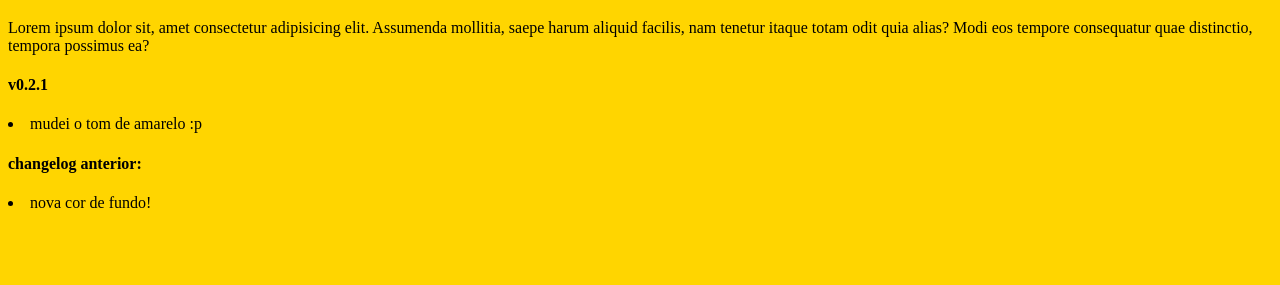
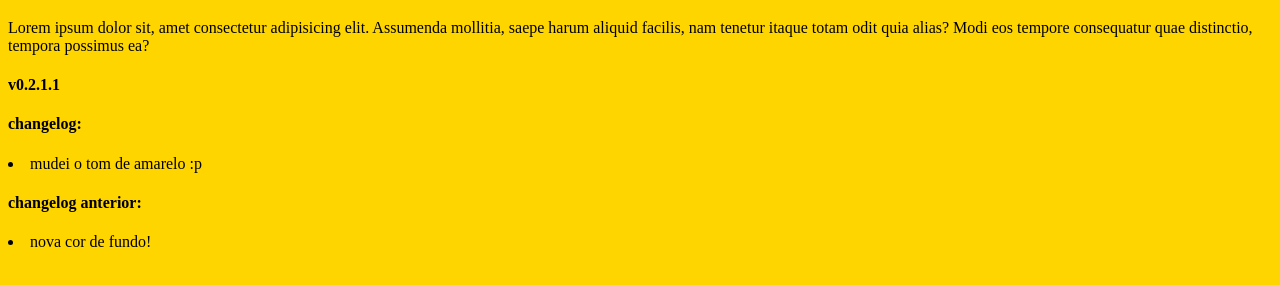
Before and after one commit to Art988/PrimeiroRepositorio, a plain HTML site: page index.html in a window 1280 px wide. Shown: the part 61-346 px from the top of the page. Drawn offline with Linux system fonts and the light colour scheme.

Commit message:
mudança minima de qualidade de vida

```diff
--- a/index.html
+++ b/index.html
@@ -9,7 +9,8 @@
 <body>
     <h1>Primeiro repositorio local</h1>
     <p>Lorem ipsum dolor sit, amet consectetur adipisicing elit. Assumenda mollitia, saepe harum aliquid facilis, nam tenetur itaque totam odit quia alias? Modi eos tempore consequatur quae distinctio, tempora possimus ea?</p>
-    <h4>v0.2.1</h4>
+    <h4>v0.2.1.1</h4>
+    <h4>changelog: </h4>
     <li>mudei o tom de amarelo :p</li>
     <h4>changelog anterior:</h4>
     <li>nova cor de fundo!</li>
```
